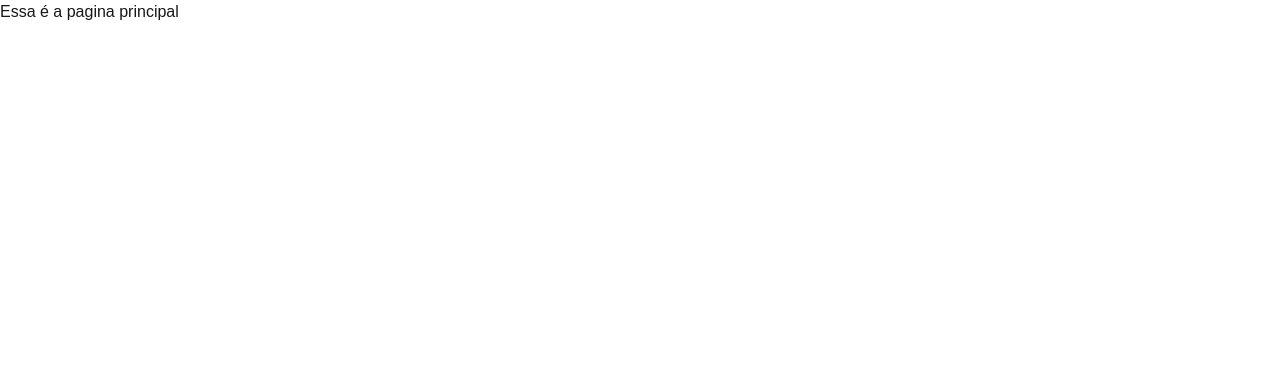
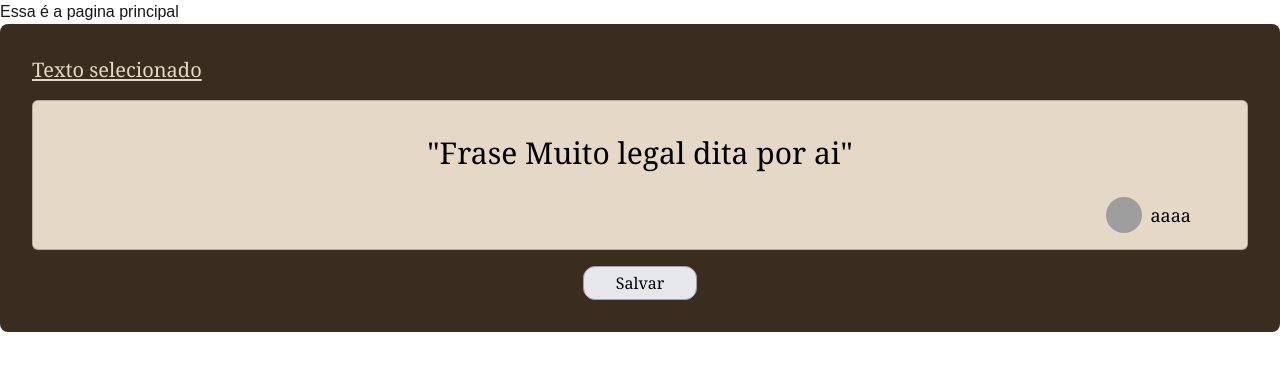
Before and after one commit to USPCodeLabSanca/BookLab, a Next.js app in the folder frontend/: page / in a window 1280 px wide. Shown: the top 370 px of the page. Built offline with nearby package versions, Linux system fonts and the light colour scheme; grey boxes are pictures that could not be loaded.

Commit message:
versao inicial do componente

```diff
--- /dev/null
+++ b/frontend/src/app/components/SelectedText.tsx
@@ -0,0 +1,48 @@
+
+interface selectedTextInterface{
+    text: string
+    user:{
+        name:string;
+        img:string;
+    }
+}
+
+/*
+    TODO:
+    * Usar a tipagem correta
+    * Usar icone correto
+    * Usar fonte correta
+*/
+
+export default function SelectedText({ text, user }: selectedTextInterface) {
+  return (
+    // FUNDO ESCURO EXEMPLO
+    <div className="bg-[#3A2D1F] p-8 rounded-lg flex flex-col items-center gap-4 font-serif">
+
+      <h2 className="text-xl text-[#E5D8C6] underline underline-offset-2 self-start">
+        Texto selecionado
+      </h2>
+
+      {/* Caixa de conteúdo principal */}
+      <div className="bg-[#E5D8C6] w-full text-black rounded-md p-4 border border-black/20 flex flex-col min-h-[150px]">
+
+        <div className="flex-grow text-center flex items-center justify-center text-3xl">
+          <span className="leading-tight">"{text}"</span>
+        </div>
+
+        <div className="flex justify-center mr-10 items-center gap-2 self-end mt-2">
+          <img
+            src={user.img}
+            alt={`Avatar de ${user.name}`}
+            className="w-9 h-9 rounded-full object-cover"
+          />
+          <span className="text-lg">{user.name}</span>
+        </div>
+      </div>
+
+      <button className="bg-gray-200 text-black px-8 py-1 rounded-xl border border-gray-400 hover:bg-gray-100 cursor-pointer">
+        Salvar
+      </button>
+    </div>
+  );
+}
--- a/frontend/src/app/page.tsx
+++ b/frontend/src/app/page.tsx
@@ -1,10 +1,12 @@
 import Image from "next/image";
 import Main from "./pages/main";
+import SelectedText from "./components/SelectedText";
 
 export default function Home() {
   return (
     <div>
       <Main />
+      <SelectedText text="Frase Muito legal dita por ai" user={{name:"aaaa", img:"https://i.imgur.com/3fA43t8.png"}} />
     </div>
   );
 }
```
